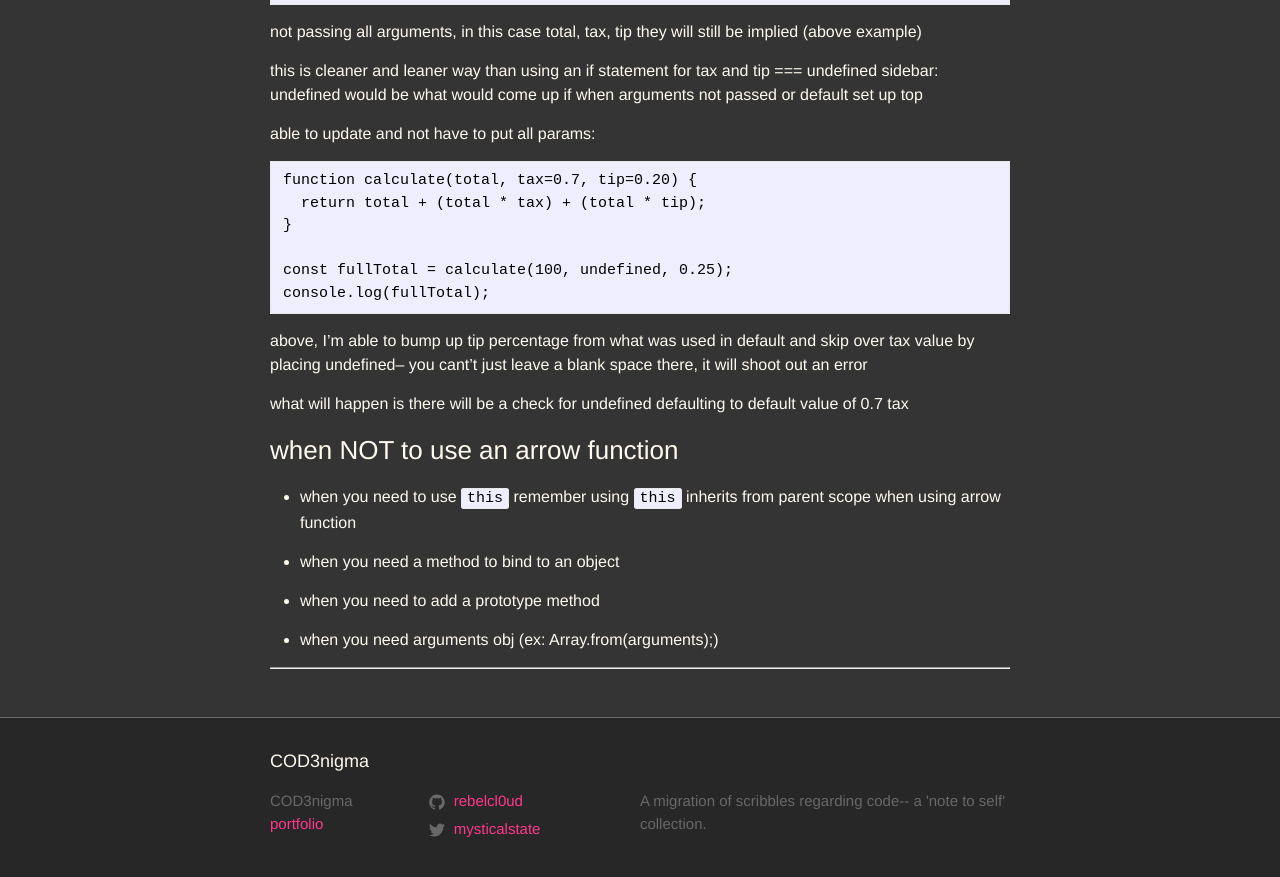
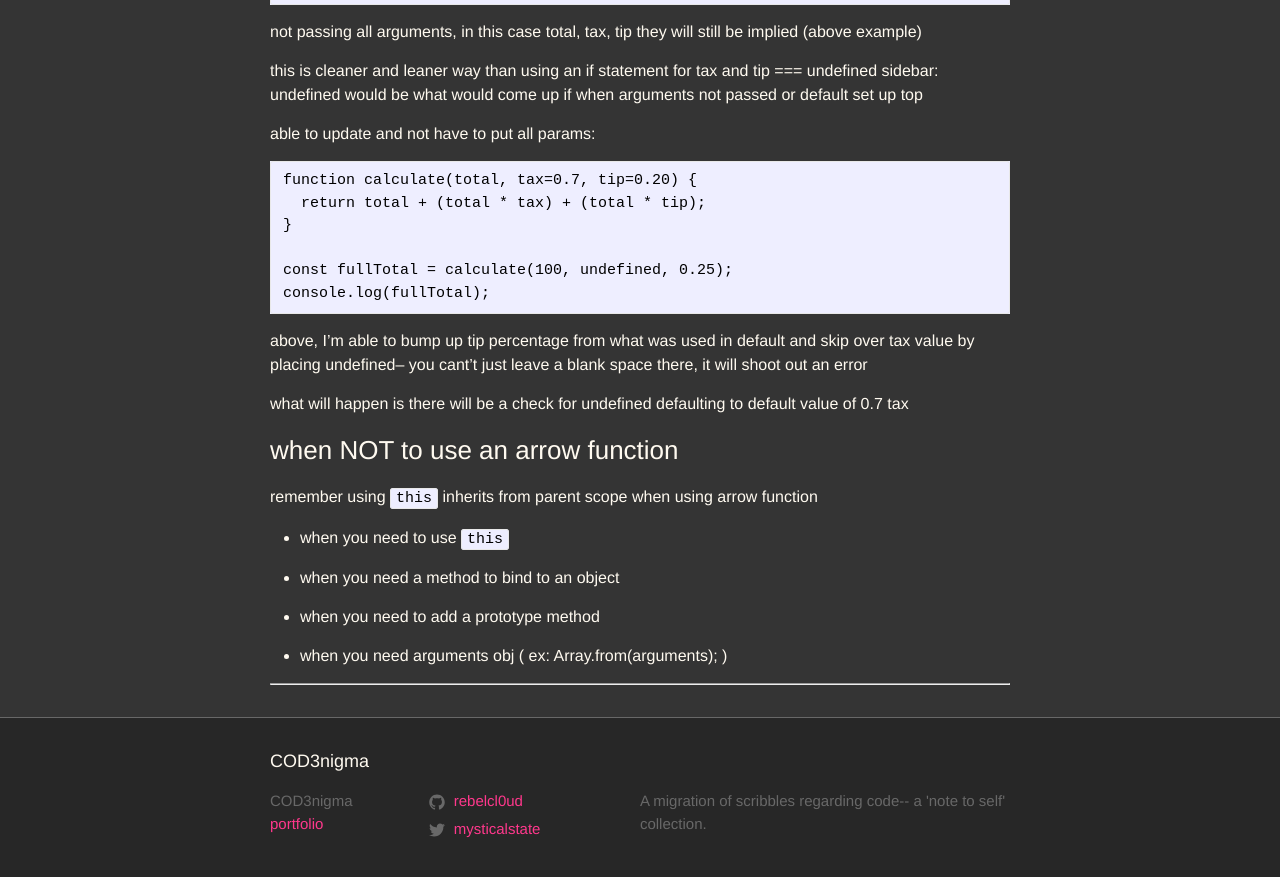
Before and after one commit to rebelcl0ud/blog, a Jekyll site: the page built from _posts/2018-03-20-[26]-es6-status.markdown, in a window 1280 px wide and 900 px high, scrolled down 7959 px. Shown: the top 877 px of the window. Built offline with Jekyll 4.4.1, drawn with Linux system fonts in a browser that asks for light colours.

```diff
--- a/_posts/2018-03-20-[26]-es6-status.markdown
+++ b/_posts/2018-03-20-[26]-es6-status.markdown
@@ -376,13 +376,14 @@ what will happen is there will be a check for undefined defaulting to default va
 
 ### when NOT to use an arrow function
 
+remember using `this` inherits from parent scope when using arrow function
+
 - when you need to use `this`
-remember using `this` inherits from parent scope when using arrow function
 
 - when you need a method to bind to an object
 
 - when you need to add a prototype method
 
-- when you need arguments obj (ex: Array.from(arguments);)
+- when you need arguments obj ( ex: Array.from(arguments); )
 
 - - -
```
